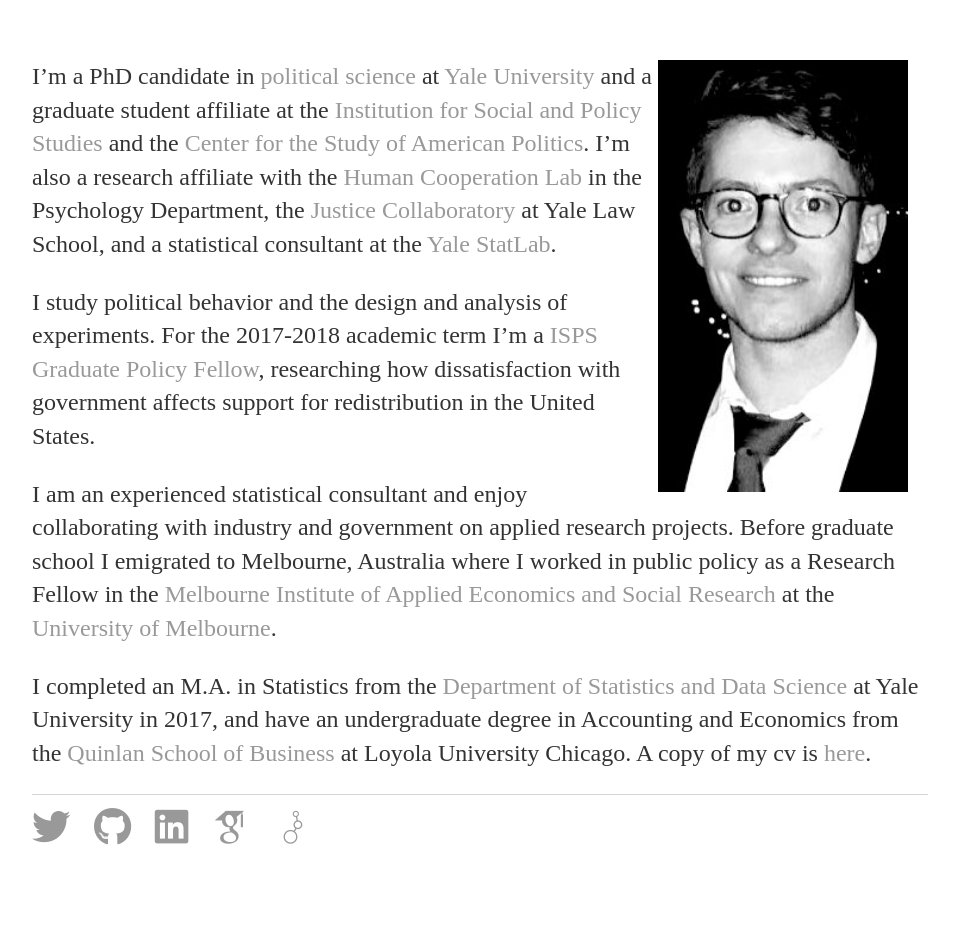
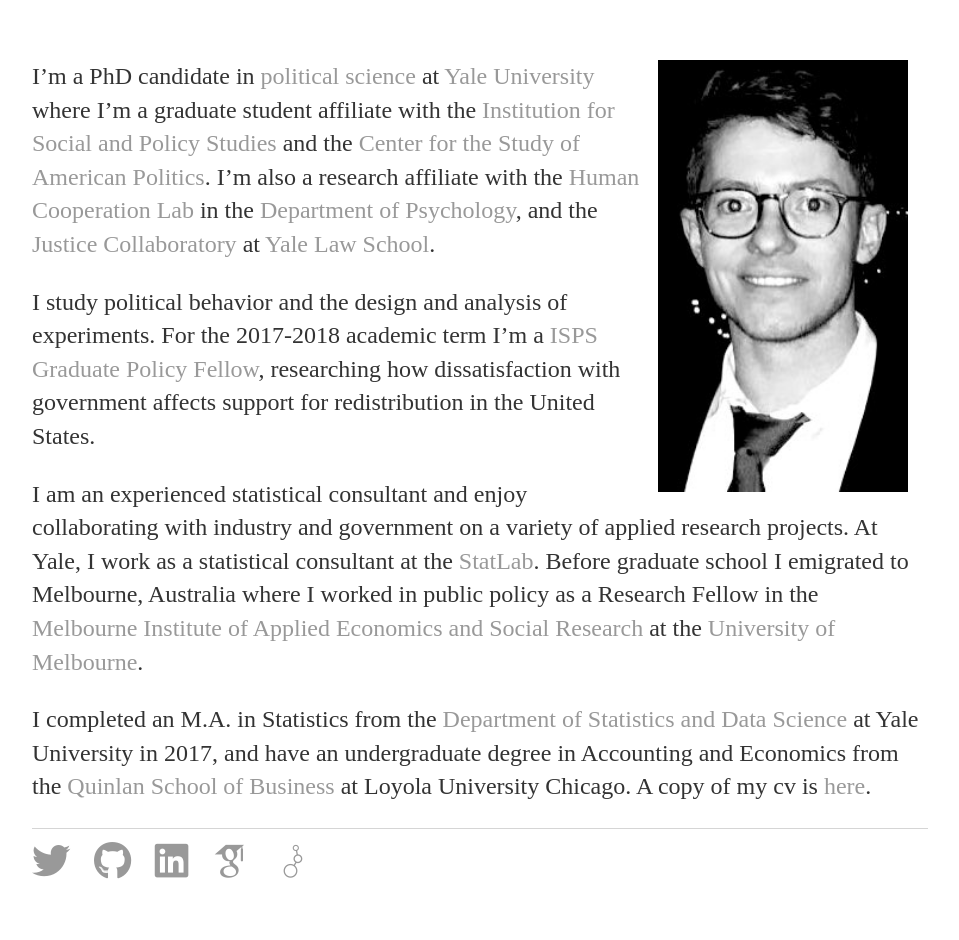
Before and after one commit to kylepeyton/kylepeyton.github.io, a Jekyll site: the page built from index.markdown, in a window 1280 px wide. Shown: the whole page, without its empty margins (160-1119 px from the left). Built offline with Jekyll 4.4.1, drawn with Linux system fonts in a browser that asks for light colours; nearby versions of some CDN libraries; some web fonts are replaced; before the commit the page ends 906 px from its top, so only the background shows below that.

Commit message:
Update index.markdown

```diff
--- a/index.markdown
+++ b/index.markdown
@@ -4,17 +4,16 @@
 ---
 <img style="float: right; width: 250px; margin: 0 20px 10px 0" src="/assets/cropic.jpg" alt="pic" />
 
-I'm a PhD candidate in [political science](https://politicalscience.yale.edu/) at [Yale University](https://www.yale.edu/) and a graduate student affiliate at the
+I'm a PhD candidate in [political science](https://politicalscience.yale.edu/) at [Yale University](https://www.yale.edu/) where I'm a graduate student affiliate with the
 [Institution for Social and Policy Studies](https://isps.yale.edu/) and the
 [Center for the Study of American Politics](https://csap.yale.edu/).
-I'm also a research affiliate with the [Human Cooperation Lab](http://davidrand-cooperation.com/lab/) in the Psychology Department,
-the [Justice Collaboratory](https://law.yale.edu/justice-collaboratory) at Yale Law School, and a statistical consultant at the [Yale StatLab](http://statlab.stat.yale.edu/).
+I'm also a research affiliate with the [Human Cooperation Lab](http://davidrand-cooperation.com/lab/) in the [Department of Psychology](https://psychology.yale.edu/), and the [Justice Collaboratory](https://law.yale.edu/justice-collaboratory) at [Yale Law School](https://law.yale.edu/).
 
 I study political behavior and the design and analysis of experiments.
 For the 2017-2018 academic term I'm a [ISPS Graduate Policy Fellow](https://isps.yale.edu/team/directory/graduate-policy-fellow),
 researching how dissatisfaction with government affects support for redistribution in the United States.
 
-I am an experienced statistical consultant and enjoy collaborating with industry and government on applied research projects. Before graduate school I emigrated to Melbourne, Australia where I worked in public policy as a Research
+I am an experienced statistical consultant and enjoy collaborating with industry and government on a variety of applied research projects. At Yale, I work as a statistical consultant at the [StatLab](http://statlab.stat.yale.edu/). Before graduate school I emigrated to Melbourne, Australia where I worked in public policy as a Research
 Fellow in the [Melbourne Institute of Applied Economics and Social Research](http://melbourneinstitute.unimelb.edu.au/) at the
 [University of Melbourne](http://www.unimelb.edu.au/).
 
```
